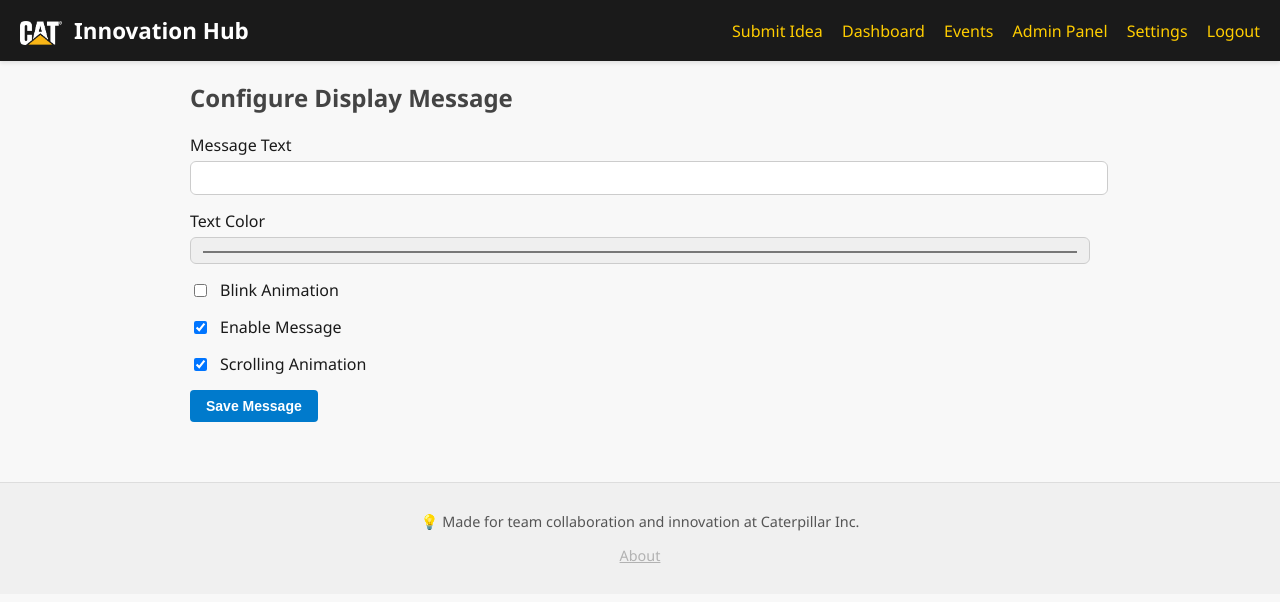
After one commit to siva-sudhan/innovation_portal, a Flask app: page /admin/message in a window 1280 px wide. The commit adds this page. Shown: the top 602 px of the page. Run offline with Flask 3, Linux system fonts and the light colour scheme; the visitor is signed in with stand-in values (Sample User, id 1); some libraries are stand-ins or nearby versions.

Commit message:
Allow admin to enable and configure scrolling banner

```diff
--- a/app/forms.py
+++ b/app/forms.py
@@ -36,3 +36,12 @@ class EventForm(FlaskForm):
     start_date = DateField('Start Date', validators=[DataRequired()], format='%Y-%m-%d')
     end_date = DateField('End Date', validators=[DataRequired()], format='%Y-%m-%d')
     submit = SubmitField('Add Event')
+
+
+class DisplayMessageForm(FlaskForm):
+    text = StringField('Message Text', validators=[DataRequired(), Length(max=500)])
+    color = StringField('Text Color', validators=[Optional(), Length(max=20)], default='#FF0000')
+    blink = BooleanField('Blink Animation')
+    enabled = BooleanField('Enable Message', default=True)
+    scroll = BooleanField('Scrolling Animation', default=True)
+    submit = SubmitField('Save Message')
--- a/app/templates/admin/admin_dashboard.html
+++ b/app/templates/admin/admin_dashboard.html
@@ -43,6 +43,7 @@
         <a href="{{ url_for('admin.export_all_data') }}" class="btn btn-secondary">📤 Export Raw DB</a>
         <a href="{{ url_for('admin.import_raw_data') }}" class="btn btn-secondary">📥 Import Raw DB</a>
         <a href="{{ url_for('admin.new_event') }}" class="btn btn-secondary">📅 Add Event</a>
+        <a href="{{ url_for('admin.manage_message') }}" class="btn btn-secondary">📢 Display Message</a>
     </div>
   </div>
 
--- /dev/null
+++ b/app/templates/admin/manage_message.html
@@ -0,0 +1,28 @@
+{% extends 'base.html' %}
+
+{% block title %}Display Message{% endblock %}
+
+{% block content %}
+  <h2>Configure Display Message</h2>
+  <form method="POST">
+    {{ form.hidden_tag() }}
+    <div class="form-group">
+      {{ form.text.label }}<br>
+      {{ form.text(class="input") }}
+    </div>
+    <div class="form-group">
+      {{ form.color.label }}<br>
+      {{ form.color(class="input", type="color") }}
+    </div>
+    <div class="form-group checkbox">
+      {{ form.blink() }} {{ form.blink.label }}
+    </div>
+    <div class="form-group checkbox">
+      {{ form.enabled() }} {{ form.enabled.label }}
+    </div>
+    <div class="form-group checkbox">
+      {{ form.scroll() }} {{ form.scroll.label }}
+    </div>
+    {{ form.submit(class="btn-primary") }}
+  </form>
+{% endblock %}
--- a/app/views/__init__.py
+++ b/app/views/__init__.py
@@ -2,7 +2,7 @@ from flask import Blueprint, render_template, request, redirect, url_for, flash,
 from sqlalchemy.exc import IntegrityError
 from datetime import datetime
 from app.forms import IdeaForm, VoteForm, LoginForm, EventForm
-from app.models import db, Idea, Vote, Event
+from app.models import db, Idea, Vote, Event, DisplayMessage
 from app.utils import (
     generate_tags,
     export_ideas_to_excel,
@@ -34,6 +34,7 @@ def submit_idea():
         return redirect(url_for('auth.login'))
 
     form = IdeaForm()
+    display_message = DisplayMessage.query.filter_by(enabled=True).first()
     if form.validate_on_submit():
         title = form.title.data
         description = form.description.data
@@ -67,7 +68,7 @@ def submit_idea():
             patent_url=patent_url
         )
 
-    return render_template('submit.html', form=form)
+    return render_template('submit.html', form=form, display_message=display_message)
 
 @views_bp.route('/dashboard')
 def dashboard():
--- a/app/views/admin.py
+++ b/app/views/admin.py
@@ -1,9 +1,9 @@
 # File: app/views/admin.py
 
 from flask import Blueprint, render_template, session, redirect, url_for, flash, request, send_file
-from app.models import db, Idea, Event, Vote
+from app.models import db, Idea, Event, Vote, DisplayMessage
 from app.auth import is_admin
-from app.forms import EventForm
+from app.forms import EventForm, DisplayMessageForm
 import random
 import os, json
 from datetime import datetime
@@ -150,6 +150,33 @@ def new_event():
     events = Event.query.order_by(Event.start_date.desc()).all()
     return render_template('admin/new_event.html', form=form, events=events)
 
+
+@admin_bp.route('/message', methods=['GET', 'POST'])
+def manage_message():
+    form = DisplayMessageForm()
+    message = DisplayMessage.query.first()
+    if form.validate_on_submit():
+        if not message:
+            message = DisplayMessage()
+        message.text = form.text.data
+        message.color = form.color.data or '#FF0000'
+        message.blink = form.blink.data
+        message.enabled = form.enabled.data
+        message.scroll = form.scroll.data
+        db.session.add(message)
+        db.session.commit()
+        flash('Display message updated.', 'success')
+        return redirect(url_for('admin.manage_message'))
+
+    if message:
+        form.text.data = message.text
+        form.color.data = message.color
+        form.blink.data = message.blink
+        form.enabled.data = message.enabled
+        form.scroll.data = message.scroll
+
+    return render_template('admin/manage_message.html', form=form)
+
 @admin_bp.route('/events/<int:event_id>/delete')
 def delete_event(event_id):
     event = Event.query.get_or_404(event_id)
```
Also changed, not shown: app/models.py (+12 -0 lines), app/static/styles.css (+34 -0 lines), app/templates/submit.html (+11 -0 lines).
